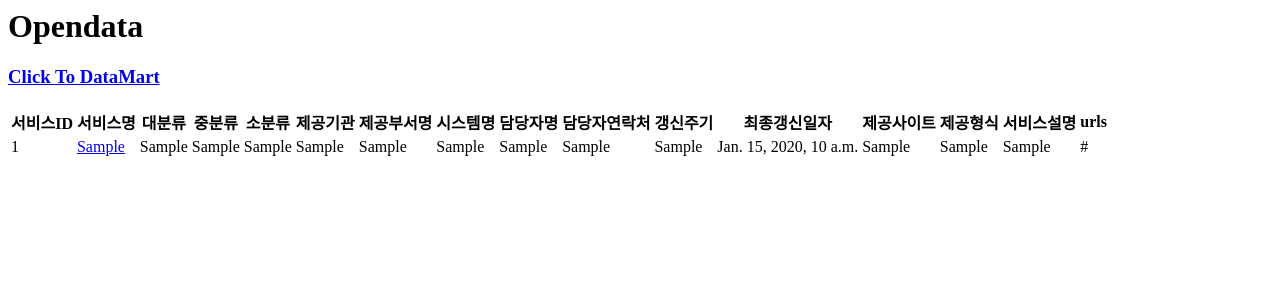
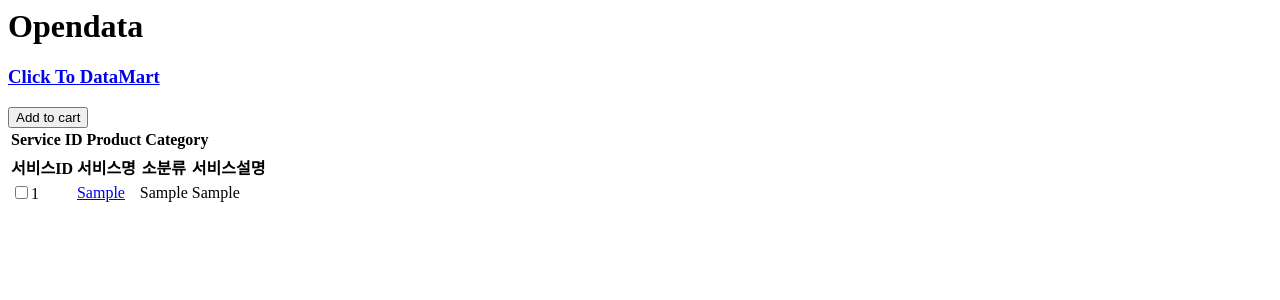
Before and after one commit to LeeJuHwan/SeoulDataService, a Django app: page /web/list/ in a window 1280 px wide. Shown: the top 300 px of the page. Run offline with Django 4.2, Linux system fonts and the light colour scheme; tables that the repository leaves empty hold one stand-in row (values such as "Sample post"); lists and menus that the app fills with data are empty.

Commit message:
[modify] generic view to view. mvt pattern of template control only one template

```diff
--- a/backend/Opendata/templates/web/seouldata_list.html
+++ b/backend/Opendata/templates/web/seouldata_list.html
@@ -1,47 +1,51 @@
 <h1>Opendata</h1>
 <a href="{% url 'web:cart' %}"><h3>Click To DataMart</h3></a>
+<form method="post">
+  {% csrf_token %}
+  <button type="submit">Add to cart</button>
 
+<table>
+  <thead>
+    <tr>
+      <th>Service ID</th>
+      <th>Product</th>
+      <th>Category</th>
+    </tr>
+  </thead>
+<tbody>
+  {% for item in datacart_list %}
+    <tr>
+      <td>{{ item.service_id }}</td>
+      <td>{{ item.product }}</td>
+      <td>{{ item.category }}</td>
+      <td>
+        <form action="{% url 'web:remove_from_cart' item.product_id %}" method="post">
+          {% csrf_token %}
+          <input type="hidden" name="item_id" value="{{ item.product_id }}">
+          <button type="submit">Remove</button>
+        </form>
+      </td>
+    </tr>
+      {% endfor %}
+    </tbody>
+  </table>
 
 <table>
     <thead>
       <tr>
         <th>서비스ID</th>
         <th>서비스명</th>
-        <th>대분류</th>
-        <th>중분류</th>
         <th>소분류</th>
-        <th>제공기관</th>
-        <th>제공부서명</th>
-        <th>시스템명</th>
-        <th>담당자명</th>
-        <th>담당자연락처</th>
-        <th>갱신주기</th>
-        <th>최종갱신일자</th>
-        <th>제공사이트</th>
-        <th>제공형식</th>
         <th>서비스설명</th>
-        <th>urls</th>
       </tr>
     </thead>
     <tbody>
-      {% for data in object_list %}
+      {% for data in seouldata_list %}
       <tr>
-        <td>{{ data.서비스ID }}</td>
+        <td><input type="checkbox" name="selected_items" value="{{ data.pk }}">{{ data.서비스ID }}</td>
         <td><a href="{% url 'web:detail-page' data.id %}">{{ data.서비스명 }}</a></td>
-        <td>{{ data.대분류 }}</td>
-        <td>{{ data.중분류 }}</td>
         <td>{{ data.소분류 }}</td>
-        <td>{{ data.제공기관 }}</td>
-        <td>{{ data.제공부서명 }}</td>
-        <td>{{ data.시스템명 }}</td>
-        <td>{{ data.담당자명 }}</td>
-        <td>{{ data.담당자연락처 }}</td>
-        <td>{{ data.갱신주기 }}</td>
-        <td>{{ data.최종갱신일자 }}</td>
-        <td>{{ data.제공사이트 }}</td>
-        <td>{{ data.제공형식 }}</td>
         <td>{{ data.서비스설명 }}</td>
-        <td>{{ data.urls }}</td>
       </tr>
       {% empty %}
       <tr>
@@ -50,3 +54,8 @@
       {% endfor %}
     </tbody>
   </table>
+</form>
+
+<script>
+
+</script>
--- a/backend/Opendata/web/urls.py
+++ b/backend/Opendata/web/urls.py
@@ -6,8 +6,9 @@ app_name = "web"
 urlpatterns = [
     path("", views.MainView.as_view(), name = "main"),
     path("cart/", views.CartView.as_view(), name = "cart"),
-    path("cart/add/<int:pk>", views.AddToCartView.as_view(), name = "create-page"),
-    path("list/", views.OpenListView.as_view(), name = "list-page"),
+    # path("cart/add/<int:pk>", views.AddToCartView.as_view(), name = "create-page"),
+    # path("list/", views.OpenListView.as_view(), name = "list-page"),
+    path("list/", views.OpenDataView.as_view(), name = "list-page"),
     path("detail/<int:pk>", views.OpenDetailView.as_view(), name = "detail-page"),
     path("delete/<int:pk>", views.RemoveFromCartView.as_view(), name = "remove_from_cart"),
 ]
--- a/backend/Opendata/web/views.py
+++ b/backend/Opendata/web/views.py
@@ -16,15 +16,80 @@ class MainView(TemplateView) :
         context["name"] = "My project"
         return context
 
-class OpenListView(ListView) :
-    model = SeoulData
-    paginate_by = 100
+class OpenDataView(View):
+    """Project data list and cart product."""
+    template_name = "web/seouldata_list.html"
 
-    queryset = SeoulData.objects.all()
-    def get_context_data(self, **kwargs) :
-        context = super().get_context_data(**kwargs)
-        context["now"] = timezone.now()
-        return context
+    def get(self, request):
+        """Connect urls."""
+        # del request.session['cart_items']
+        seouldata_queryset = SeoulData.objects.all()
+        cart_items = self.request.session.get('cart_items', {})
+        print("cart_items", cart_items)
+        datacart_items = []
+        for product_id, _ in cart_items.items():
+            product = SeoulData.objects.get(id=product_id)
+            datacart_items.append({
+                'service_id': product.서비스ID,
+                'product': product.서비스명,
+                'category': product.소분류,
+                "product_id": product_id
+                })
+        context = {"seouldata_list" : seouldata_queryset,
+                    "datacart_list" : datacart_items}
+
+        return render(request, self.template_name, context)
+
+
+        # items = []
+        # for product_id, quantity in cart_items.items():
+        #     product = SeoulData.objects.get(id=product_id)
+        #     items.append({
+                # 'service_id': product.서비스ID,
+                # 'product': product.서비스명,
+                # 'category': product.소분류,
+                # "product_id": product_id
+        #     })
+        # context['items'] = items
+
+    def post(self, request):
+        """Submit data."""
+        cart_items = self.request.session.get('cart_items', {})
+        id_list = self.request.POST.getlist("selected_items")
+        print(id_list)
+        for product_id in id_list:
+            cart_items[product_id] = cart_items.get(product_id, 1)
+        self.request.session['cart_items'] = cart_items
+
+        queryset = SeoulData.objects.all()
+        context = {"object_list": queryset, "cart_items": cart_items}
+        # print("####", self.request.session['cart_items'])
+        return render(request, self.template_name, context)
+
+
+
+        # cart = request.session.get('cart', [])
+        # selected_items = request.POST.getlist('selected_items')
+        # print("selected_item : ", selected_items)
+        # for item_id in selected_items:
+        #     item = SeoulData.objects.get(pk=item_id)
+        #     cart.append({
+        #         'service_id': item.서비스ID,
+        #         'product': item.서비스명,
+        #         'category': item.소분류,
+        #         "product_id": item_id})
+        # request.session['cart'] = cart
+
+
+# class OpenListView(ListView) :
+#     model = SeoulData
+#     paginate_by = 100
+
+#     queryset = SeoulData.objects.all()
+#     def get_context_data(self, **kwargs) :
+#         context = super().get_context_data(**kwargs)
+#         context["now"] = timezone.now()
+#         return context
 
 class OpenDetailView(DetailView) :
     model = SeoulData
@@ -37,9 +102,7 @@ class CartView(TemplateView):
         cart_items = self.request.session.get('cart_items', {})
         items = []
         for product_id, quantity in cart_items.items():
-            # print("##", product_id)
             product = SeoulData.objects.get(id=product_id)
-            # print("########",product)
             items.append({
                 'service_id': product.서비스ID,
                 'product': product.서비스명,
@@ -49,13 +112,13 @@ class CartView(TemplateView):
         context['items'] = items
         return context
 
-class AddToCartView(RedirectView):
-    def get_redirect_url(self, *args, **kwargs):
-        product_id = self.kwargs.get('pk')
-        cart_items = self.request.session.get('cart_items', {})
-        cart_items[product_id] = cart_items.get(product_id, 0) + 1
-        self.request.session['cart_items'] = cart_items
-        return '/web/cart/'
+# class AddToCartView(RedirectView):
+#     def get_redirect_url(self, *args, **kwargs):
+#         product_id = self.kwargs.get('pk')
+#         cart_items = self.request.session.get('cart_items', {})
+#         cart_items[product_id] = cart_items.get(product_id, 0) + 1
+#         self.request.session['cart_items'] = cart_items
+#         return '/web/cart/'
 
 class RemoveFromCartView(RedirectView):
     def get_redirect_url(self, *args, **kwargs):
@@ -67,4 +130,4 @@ class RemoveFromCartView(RedirectView):
             if cart_items[product_id] == 0:
                 del cart_items[product_id]
         self.request.session['cart_items'] = cart_items
-        return '/web/cart/'
+        return "/web/list/"
```
